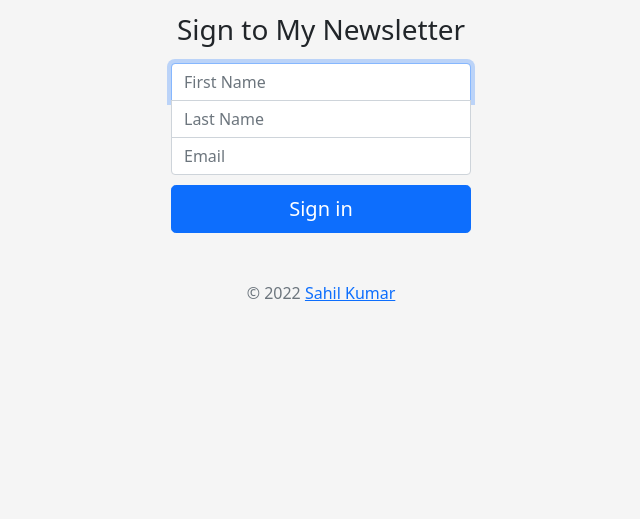
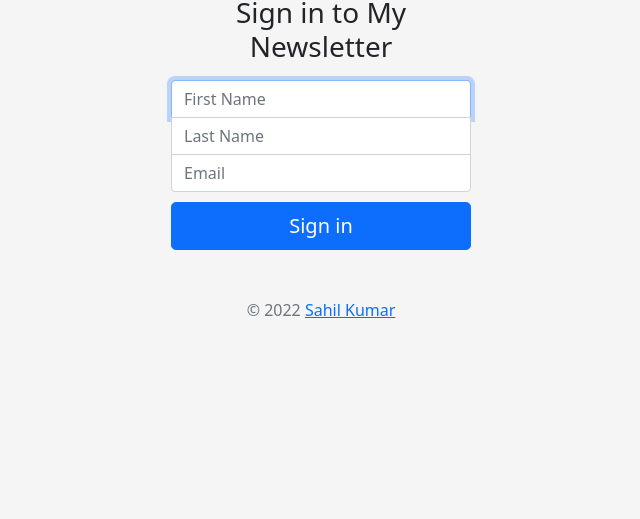
Before and after one commit to secret-sahil/mailchimp-newsletter, a website: page signup.html in a window 1280 px wide. Shown: the part 281-800 px from the top of the page, without its empty margins (319-959 px from the left). Drawn offline with nearby package versions, Linux system fonts and the light colour scheme; files that its build step writes are made by us from their sources; files whose address does not match are found by name.

Commit message:
made minor chnage

```diff
--- a/signup.html
+++ b/signup.html
@@ -39,7 +39,7 @@
     <main class="form-signin">
         <form action="/" method="post">
             <img class="mb-4" src="img/Mr-Sahil-logo.png" alt="" width="72" height="72">
-            <h1 class="h3 mb-3 fw-normal">Sign to My Newsletter</h1>
+            <h1 class="h3 mb-3 fw-normal">Sign in to My Newsletter</h1>
 
             <input type="text" name="fName" class="form-control top" placeholder="First Name" required autofocus>
             <input type="text" name="lName" class="form-control middle" placeholder="Last Name" required>
```
